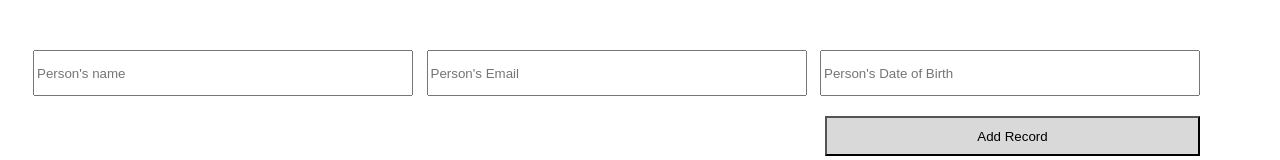
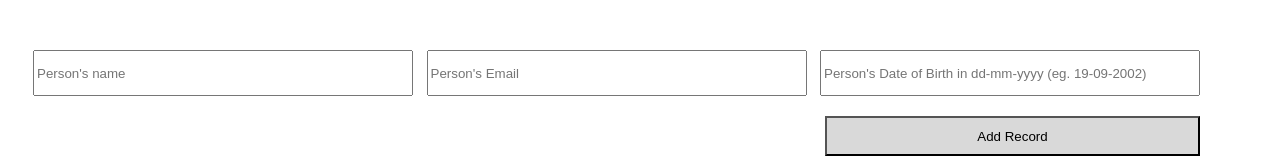
Before and after one commit to gurupranan/bdaymailer, a React (Create React App) app: page /add_record in a window 1280 px wide. Shown: the top 160 px of the page. Built offline with nearby package versions, Linux system fonts and the light colour scheme; no server answers; the database is empty; sample sign-in values are in the browser's storage.

Commit message:
hostingfin2dd

```diff
--- a/src/comp/Interface.jsx
+++ b/src/comp/Interface.jsx
@@ -137,7 +137,7 @@ const logOut = (event) => {
         <form>
           <input style={{ width: '31%', height: '40px' }} type="text" id="name" name="name" placeholder="Person's name " />&nbsp;&nbsp;&nbsp;
           <input style={{ width: '31%', height: '40px' }} type="email" id="mail" name="email" placeholder="Person's Email " />&nbsp;&nbsp;&nbsp;
-          <input style={{ width: '31%', height: '40px' }} type="text" id="dob" name="date" placeholder="Person's Date of Birth " />
+          <input style={{ width: '31%', height: '40px' }} type="text" id="dob" name="date" placeholder="Person's Date of Birth in dd-mm-yyyy (eg. 19-09-2002)" />
           <br />
           <br />
           <button style={{ width: '31.25%', backgroundColor: '#d9d9d9', height: '40px' }} type="reset" id="addRecord" onClick={(event) => writeUserData(event)}>Add Record</button>
```
